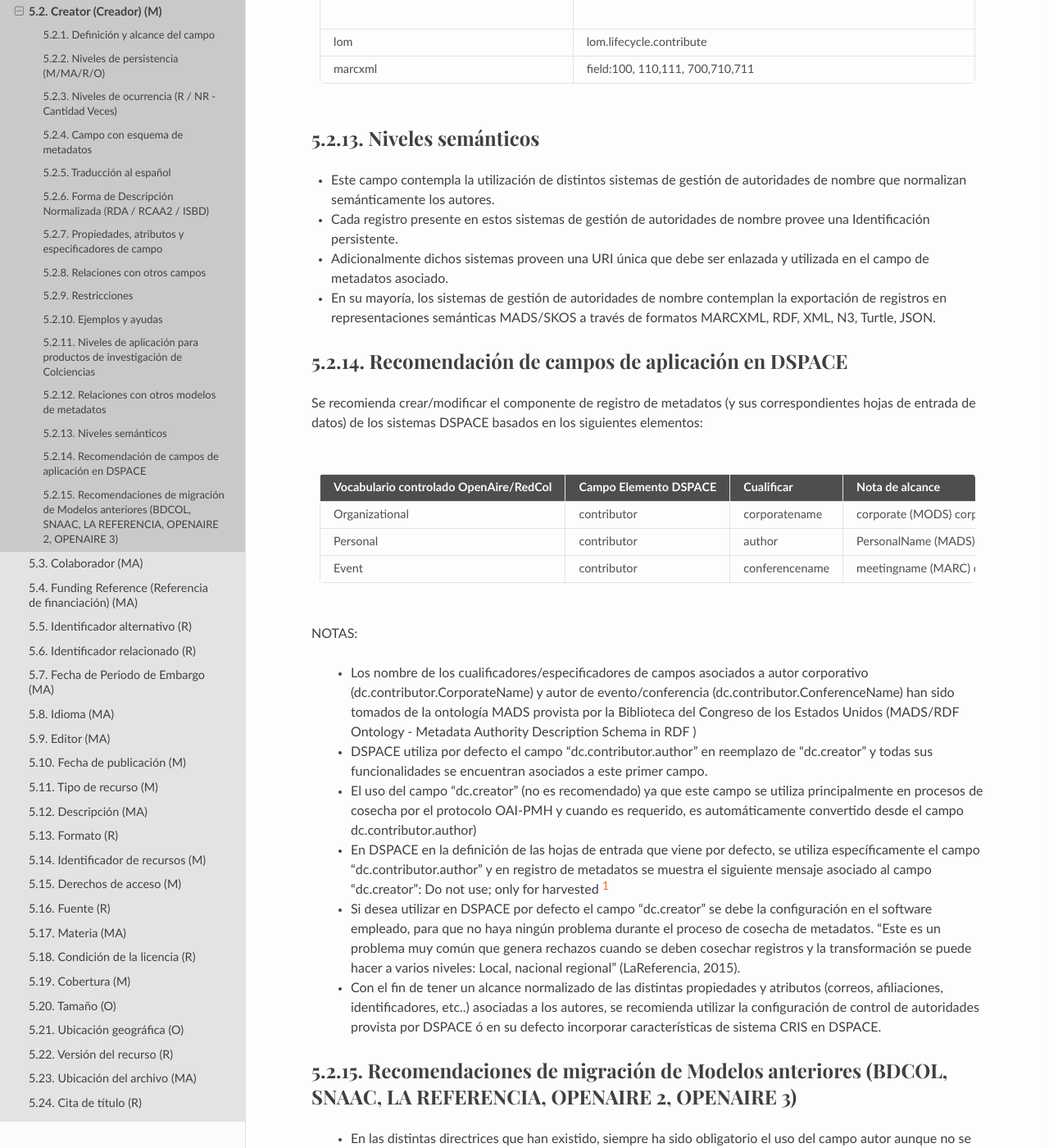
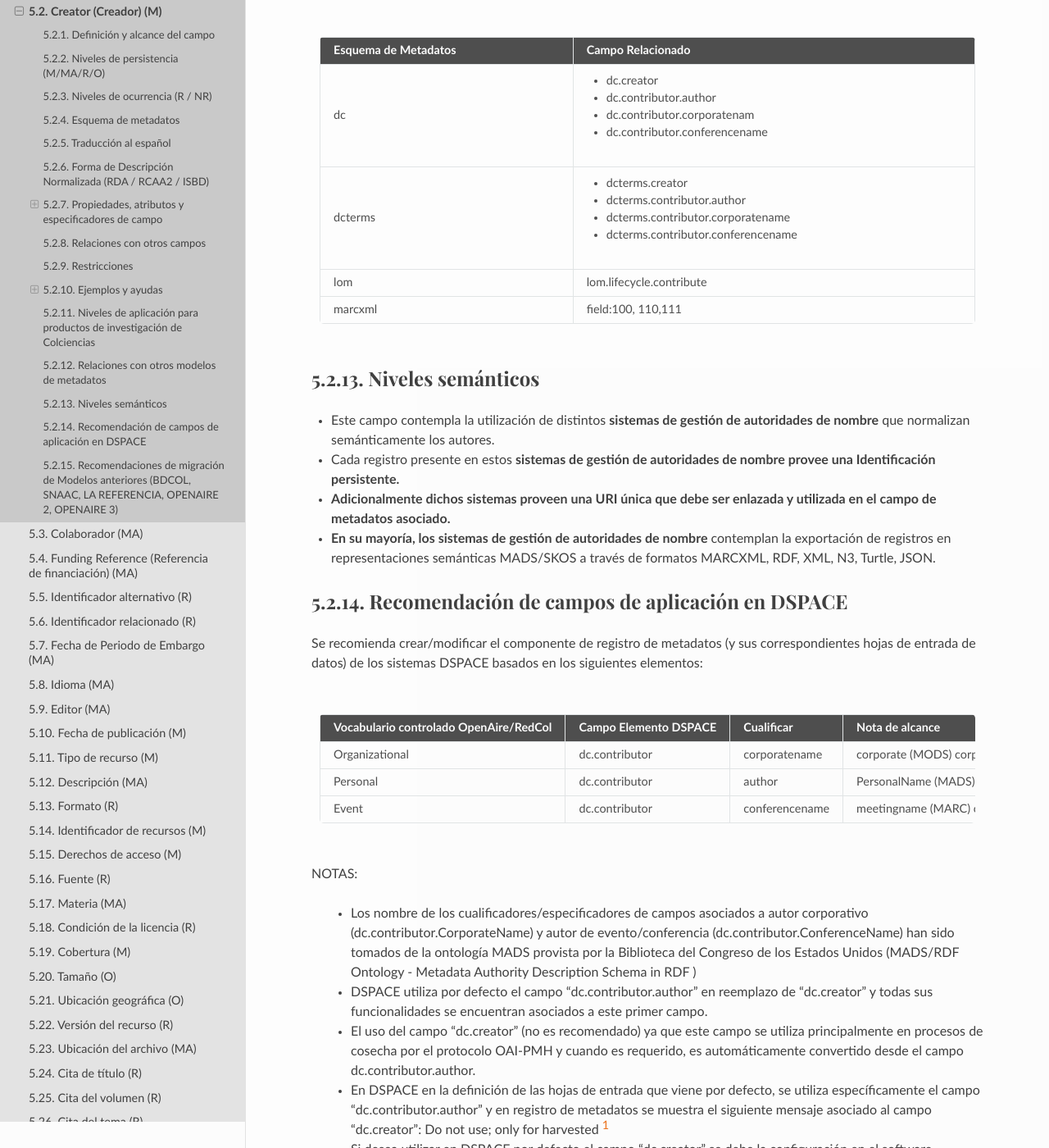
Before and after one commit to rcic/openaire4, a Sphinx documentation site: the page built from docs/field_creator.rst, in a window 1280 px wide and 1400 px high, scrolled down 5648 px. Shown: the whole window at 82% size. Built offline with Sphinx 7.4.7 and the Read the Docs theme 2.0.0, drawn with Linux system fonts in a browser that asks for light colours; some web fonts are replaced; a script that is not in the unit is left out; some of the changed text lies outside the part shown.

Commit message:
actualizacion

```diff
--- a/docs/field_creator.rst
+++ b/docs/field_creator.rst
@@ -17,12 +17,12 @@
 ------------------------------------
 Obligatorio (M)
 
-Niveles de ocurrencia (R / NR -  Cantidad Veces)
+Niveles de ocurrencia (R / NR)
 ------------------------------------------------
-Repetible (R): **1-n veces**
+Repetible (R): **1-n veces**.
 Repita este campo para describir todas las entidades responsables de la creación del recurso en **orden prioritario.**
 
-Campo con esquema de metadatos
+Esquema de metadatos
 ------------------------------
 datacite:creator
 **Nota:** Este campo se ha adaptado del esquema de metadatos DATACITE MetadataKernel versión 4.1 (http://doi.org/10.5438/0014) , el cual es utilizado ampliamente para la gestión de documentos y datos.
@@ -67,13 +73,13 @@
 | Event                   | Autor Conferencia - Evento | redcol                 |
 +-------------------------+----------------------------+------------------------+
 
-**Sub-Propiedad: Nombres (givenName) (O, 0-1):** Esta propiedad de uso opcional, incluye el texto asociado exclusivamente a los nombres (primer y segundo nombres) del autor personal. Esta propiedad está pensada como un complemento aclaratorio a la propiedad creatorName.
+    **Sub-Propiedad: Nombres (givenName) (O, 0-1):** Esta propiedad de uso opcional, incluye el texto asociado exclusivamente a los nombres (primer y segundo nombres) del autor personal. Esta propiedad está pensada como un complemento aclaratorio a la propiedad creatorName.
 
-**Sub-Propiedad: Apellidos (familyName) (O, 0-1):** Esta propiedad de uso opcional, incluye el texto asociado exclusivamente a los apellidos (primer y segundo apellidos) del autor personal. Esta propiedad está pensada como un complemento aclaratorio a la propiedad creatorName.
+    **Sub-Propiedad: Apellidos (familyName) (O, 0-1):** Esta propiedad de uso opcional, incluye el texto asociado exclusivamente a los apellidos (primer y segundo apellidos) del autor personal. Esta propiedad está pensada como un complemento aclaratorio a la propiedad creatorName.
 
-**Sub-Propiedad: Afiliación institucional (affiliation) (O, 0-n):** Esta propiedad de uso opcional, incluye el texto asociado a las distintas afiliación institucionales a las que pertenece el autor.
+    **Sub-Propiedad: Afiliación institucional (affiliation) (O, 0-n):** Esta propiedad de uso opcional, incluye el texto asociado a las distintas afiliación institucionales a las que pertenece el autor.
 
-**Sub-Propiedad: Identificador de Nombre (nameIdentifier) (O, 0-n):** Esta propiedad de uso opcional, incluye el texto asociado que permite identificar de manera unívoca una persona natural o corporativa a partir del uso de diversos esquemas de identificación. El formato de texto asociado depende de cada esquema de identificación utilizado. Se debe tener en cuenta los siguientes tipos de identificadores existentes y su codificación normalizada en los atributos de esta propiedad (nameIdentifierScheme,  según el vocabulario controlado propuesto (Uso Opcional):
+    **Sub-Propiedad: Identificador de Nombre (nameIdentifier) (O, 0-n):** Esta propiedad de uso opcional, incluye el texto asociado que permite identificar de manera unívoca una persona natural o corporativa a partir del uso de diversos esquemas de identificación. El formato de texto asociado depende de cada esquema de identificación utilizado. Se debe tener en cuenta los siguientes tipos de identificadores existentes y su codificación normalizada en los atributos de esta propiedad (nameIdentifierScheme,  según el vocabulario controlado propuesto (Uso Opcional):
 
 +------------------------------------------------+----------------------------------------------------+---------------------------------------------------+
 | Vocabulario Normalizado (nameIdentifierScheme) | Descripción del Elemento                           | Esquema de Dominio del Vocabulario (schemeURI)    |
@@ -112,9 +118,9 @@
 |                                                |    * ResearchGate                                  |                                                   |
 +------------------------------------------------+----------------------------------------------------+---------------------------------------------------+
 
-**Atributo Nombre del esquema del identificador (nameIdentifierScheme) (M, 1, si es utilizada la propiedad nameIdentifier):** Este atributo permite especificar el nombre del esquema identificador utilizado para describir al autor en el campo de metadatos. Se debe tener en cuenta el vocabulario controlado propuesto en la propiedad nameIdentifier
+        **Atributo Nombre del esquema del identificador (nameIdentifierScheme) (M, 1, si es utilizada la propiedad nameIdentifier):** Este atributo permite especificar el nombre del esquema identificador utilizado para describir al autor en el campo de metadatos. Se debe tener en cuenta el vocabulario controlado propuesto en la propiedad nameIdentifier
 
-**Atributo URI del esquema del identificador (schemeURI) (M, 1, si es utilizada la propiedad nameIdentifier):** Este atributo permite especificar la URI del nombre del esquema identificador utilizado para describir al autor en el campo de metadatos. Se debe tener en cuenta el vocabulario controlado propuesto en la propiedad nameIdentifier
+        **Atributo URI del esquema del identificador (schemeURI) (M, 1, si es utilizada la propiedad nameIdentifier):** Este atributo permite especificar la URI del nombre del esquema identificador utilizado para describir al autor en el campo de metadatos. Se debe tener en cuenta el vocabulario controlado propuesto en la propiedad nameIdentifier
 
 Relaciones con otros campos
 ---------------------------
@@ -131,7 +137,9 @@
 Ejemplos y ayudas
 -----------------
 
-**Ayudas**
+Ayudas
+++++++
+
 - **Autor Personal:** Entidad o persona colaboradora del contenido del objeto.  (Apellidos , Nombre)
   - Ej: García Márquez, Gabriel
   - Ej (VIAF): https://viaf.org/viaf/54147956
@@ -202,10 +213,26 @@
 .. code-block:: xml
    :linenos:
 
-- Esquema xoai
+    <element name="dc">
+      <element name="contributor">
+        <element name="author">
+          <element name="none">
+            <field name="value">Ruiz Muñoz, Francisco</field>
+            <field name="authority">755</field>
+            <field name="confidence">500</field>
+            <field name="orcid_id">0000-0002-7110-3133</field>
+          </element>
+        </element>
+      </element>
+    </element>
+
+
+- Esquema dim
 
 .. code-block:: xml
    :linenos:
+
+   <dim:field mdschema="dc" element="contributor" qualifier="author" authority="755" confidence="500" orcid_id="0000-0002-7110-3133">Ruiz Muñoz, Francisco</dim:field>
 
 ..
 
@@ -232,16 +259,16 @@
 +----------------------+--------------------------------------+
 | lom                  | lom.lifecycle.contribute             |
 +----------------------+--------------------------------------+
-| marcxml              | field:100, 110,111, 700,710,711      |
+| marcxml              | field:100, 110,111                   |
 +----------------------+--------------------------------------+
 
 
 Niveles semánticos
 ------------------
-- Este campo contempla la utilización de distintos sistemas de gestión de autoridades de nombre que normalizan semánticamente los autores.
-- Cada registro presente en estos sistemas de gestión de autoridades de nombre provee una Identificación persistente.
-- Adicionalmente dichos sistemas proveen una URI única que debe ser enlazada y utilizada en el campo de metadatos asociado.
-- En su mayoría, los sistemas de gestión de autoridades de nombre contemplan la exportación de registros en representaciones semánticas MADS/SKOS a través de formatos MARCXML, RDF, XML, N3, Turtle, JSON.
+- Este campo contempla la utilización de distintos **sistemas de gestión de autoridades de nombre** que normalizan semánticamente los autores.
+- Cada registro presente en estos **sistemas de gestión de autoridades de nombre provee una Identificación persistente.**
+- **Adicionalmente dichos sistemas proveen una URI única que debe ser enlazada y utilizada en el campo de metadatos asociado.**
+- **En su mayoría, los sistemas de gestión de autoridades de nombre** contemplan la exportación de registros en representaciones semánticas MADS/SKOS a través de formatos MARCXML, RDF, XML, N3, Turtle, JSON.
 
 Recomendación de campos de aplicación en DSPACE
 -----------------------------------------------
@@ -251,14 +278,14 @@
 +----------------------------------------+-----------------------+----------------+-----------------------+
 | Vocabulario controlado OpenAire/RedCol | Campo Elemento DSPACE | Cualificar     | Nota de alcance       |
 +========================================+=======================+================+=======================+
-| Organizational                         | contributor           | corporatename  | corporate (MODS)      |
+| Organizational                         | dc.contributor        | corporatename  | corporate (MODS)      |
 |                                        |                       |                | corpauthor (MARC)     |
 |                                        |                       |                | CorporateName (MADS)  |
 +----------------------------------------+-----------------------+----------------+-----------------------+
-| Personal                               | contributor           | author         | PersonalName (MADS)   |
+| Personal                               | dc.contributor        | author         | PersonalName (MADS)   |
 |                                        |                       |                | personalname (MARC)   |
 +----------------------------------------+-----------------------+----------------+-----------------------+
-| Event                                  | contributor           | conferencename | meetingname (MARC)    |
+| Event                                  | dc.contributor        | conferencename | meetingname (MARC)    |
 |                                        |                       |                | conference (MODS)     |
 |                                        |                       |                | ConferenceName (MADS) |
 +----------------------------------------+-----------------------+----------------+-----------------------+
@@ -267,7 +294,7 @@
 
   - Los nombre de los cualificadores/especificadores de campos asociados a autor corporativo (dc.contributor.CorporateName) y autor de evento/conferencia (dc.contributor.ConferenceName) han sido tomados de la ontología MADS provista por la Biblioteca del Congreso de los Estados Unidos (MADS/RDF Ontology - Metadata Authority Description Schema in RDF )
   - DSPACE utiliza por defecto el campo “dc.contributor.author” en reemplazo de “dc.creator”  y todas sus funcionalidades se encuentran asociados a este primer campo.
-  - El uso del campo “dc.creator” (no es recomendado) ya que este campo se utiliza principalmente en procesos de cosecha por el protocolo OAI-PMH y cuando es requerido, es automáticamente convertido desde el campo dc.contributor.author)
+  - El uso del campo “dc.creator” (no es recomendado) ya que este campo se utiliza principalmente en procesos de cosecha por el protocolo OAI-PMH y cuando es requerido, es automáticamente convertido desde el campo dc.contributor.author.
   - En DSPACE en la definición de las hojas de entrada que viene por defecto, se utiliza específicamente el campo “dc.contributor.author” y en registro de metadatos se muestra el siguiente mensaje asociado al campo “dc.creator”: Do not use; only for harvested [#]_
   - Si desea utilizar en DSPACE por defecto el campo “dc.creator” se debe la configuración en el software empleado, para que no haya ningún problema durante el proceso de cosecha de metadatos. “Este es un problema muy común que genera rechazos cuando se deben cosechar registros y la transformación se puede hacer a varios niveles: Local, nacional regional” (LaReferencia, 2015).
   - Con el fin de tener un alcance normalizado de las distintas propiedades y atributos (correos, afiliaciones, identificadores, etc..) asociadas a los autores, se recomienda utilizar la configuración de control de autoridades provista por DSPACE ó en su defecto incorporar características de sistema CRIS en DSPACE.
```
Also changed, not shown: other parts of docs/field_creator.rst (+13 -4 lines).
